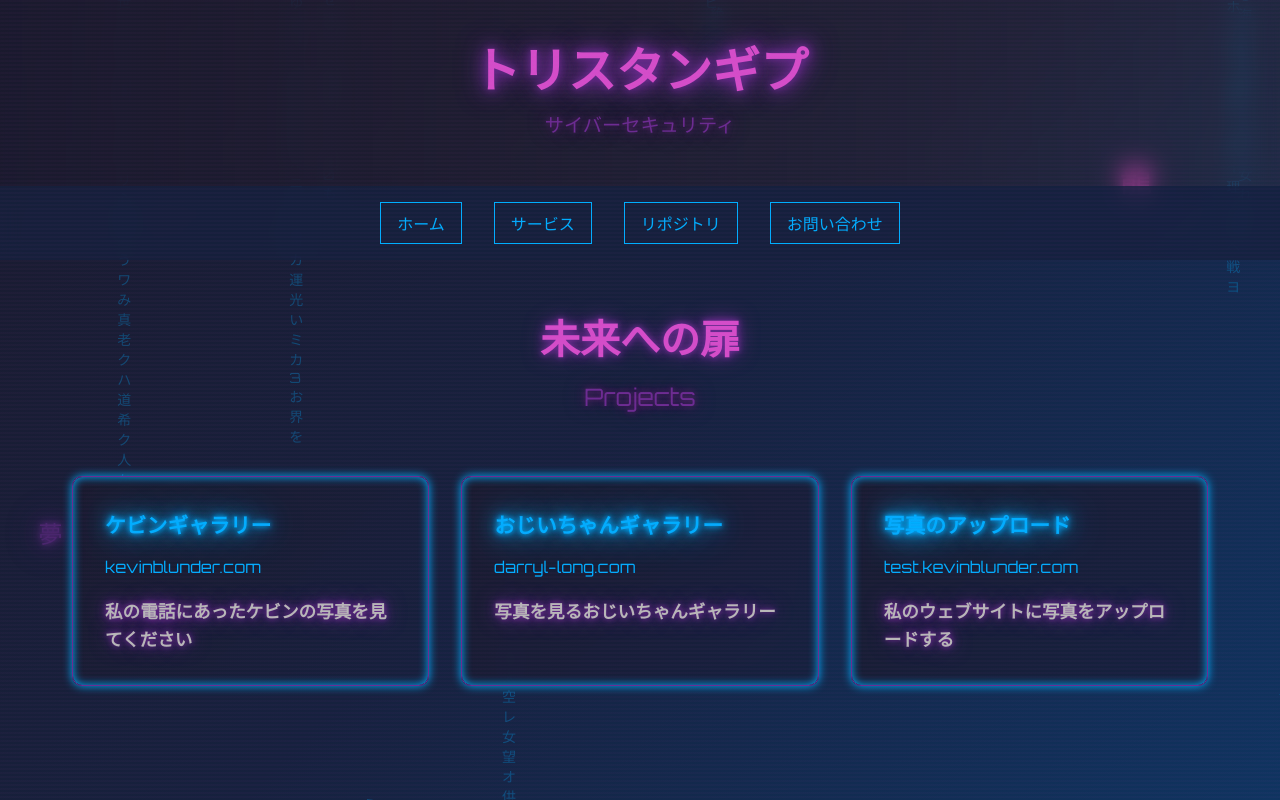
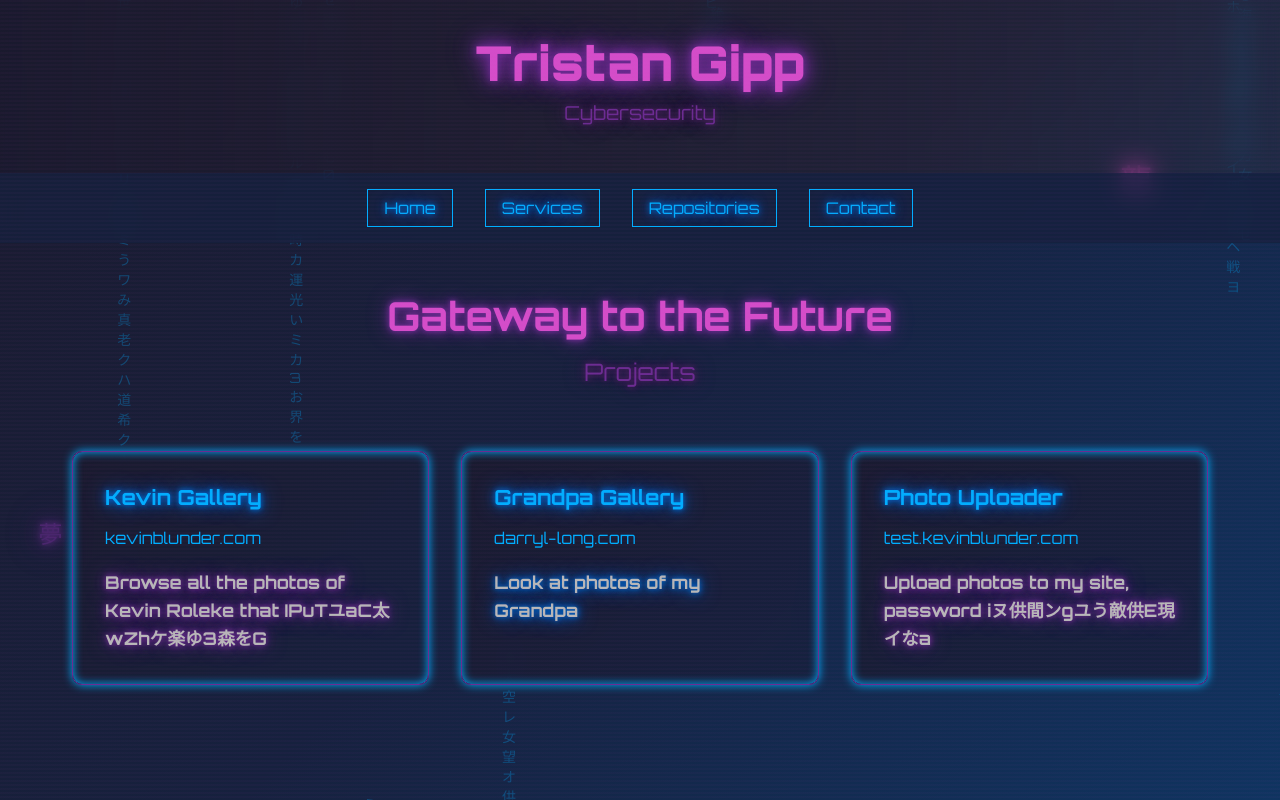
Before and after one commit to Mobzillaface/Tristan_Gipp, a plain HTML site: page index.html in a window 1280 px wide. Drawn offline with Linux system fonts and the light colour scheme.

Commit message:
Update index.html

```diff
--- a/index.html
+++ b/index.html
@@ -538,22 +538,21 @@
             flicker();
         }
 
-        // Translation hover events
-        document.addEventListener('mouseenter', function(e) {
-            if (e.target.dataset.japanese && e.target.dataset.english && !translatedElements.has(e.target)) {
-                e.target.classList.add('japanese-hover');
-                createTranslationEffect(e.target);
-            }
-        }, true);
+        // Auto-translate all elements after 2 seconds
+        function autoTranslateAll() {
+            const elementsToTranslate = document.querySelectorAll('[data-japanese][data-english]');
+            elementsToTranslate.forEach((element, index) => {
+                setTimeout(() => {
+                    if (!translatedElements.has(element)) {
+                        element.classList.add('japanese-hover');
+                        createTranslationEffect(element);
+                    }
+                }, index * 100); // Stagger the animations slightly
+            });
+        }
 
-        document.addEventListener('mouseleave', function(e) {
-            if (e.target.dataset.japanese && e.target.dataset.english && !translatedElements.has(e.target)) {
-                e.target.classList.remove('japanese-hover');
-                if (!translatedElements.has(e.target)) {
-                    e.target.textContent = e.target.dataset.japanese;
-                }
-            }
-        }, true);
+        // Start auto-translation after 2 seconds
+        setTimeout(autoTranslateAll, 2000);
 
         // Glitch effect on click
         document.addEventListener('click', function(e) {
```
